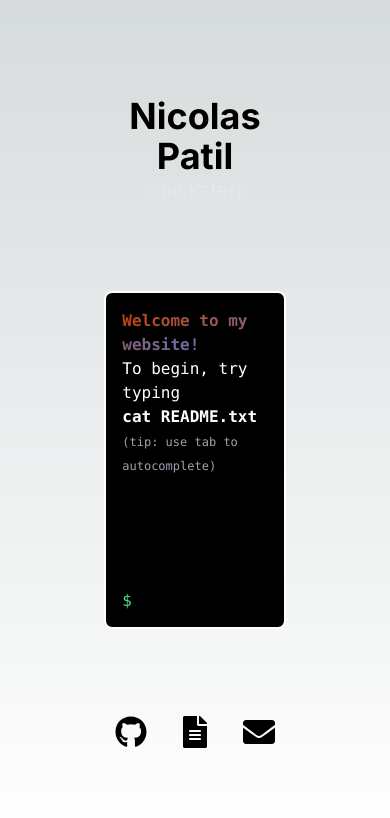
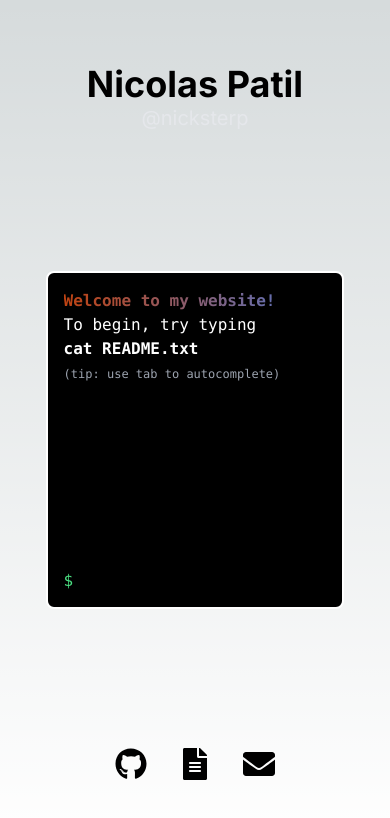
Before and after one commit to nicksterp/personal-website, a Next.js app: page / in a window 390 px wide. Shown: the top 818 px of the page. Built offline with nearby package versions, Linux system fonts and the light colour scheme.

Commit message:
better mobile responsiveness

```diff
--- a/app/page.tsx
+++ b/app/page.tsx
@@ -7,8 +7,8 @@ import { FaGithub, FaTwitter, FaFileAlt, FaEnvelope } from 'react-icons/fa';
 
 export default function Home() {
   return (
-    <main className="flex min-h-screen flex-col items-center justify-between p-24">
-      <div className='flex justify-center flex-col'>
+    <main className="flex min-h-screen flex-col items-center justify-between p-8 sm:p-24">
+      <div className='flex justify-center flex-col py-8 sm:py-0'>
         <h1 className="text-4xl font-bold text-center">
           Nicolas Patil
         </h1>
@@ -19,7 +19,7 @@ export default function Home() {
 
       <Terminal />
 
-      <div className="flex justify-center space-x-8">
+      <div className="flex justify-center space-x-8 py-8 sm:py-0">
         <a href="https://github.com/nicksterp">
           <FaGithub size={32} />
         </a>
--- a/components/Terminal.tsx
+++ b/components/Terminal.tsx
@@ -120,7 +120,7 @@ const Terminal: React.FC<TerminalProps> = () => {
     }
 
     return (
-        <div className="bg-black text-white font-mono p-4 rounded-lg border-white border-2 w-11/12 mx-auto h-[40vh]">
+        <div className="bg-black text-white font-mono p-4 rounded-lg border-white border-2 w-11/12 sm:w-full mx-auto h-[40vh]">
             <div className="mb-2 h-[90%] overflow-y-auto">
                 <pre className="text-green-400 max-h-full overflow-y-auto whitespace-pre-wrap" ref={preRef}>
                     {output.map((line, index) => (
```
